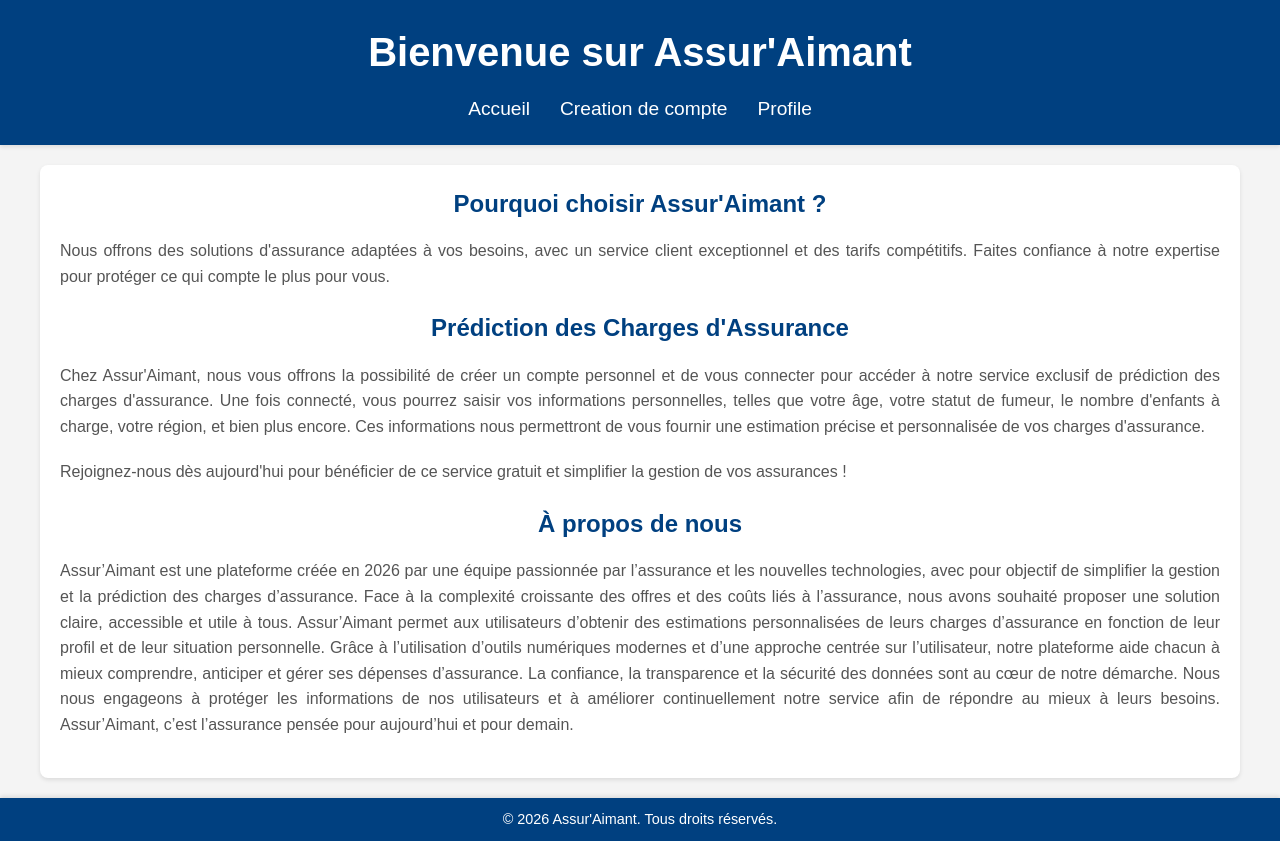
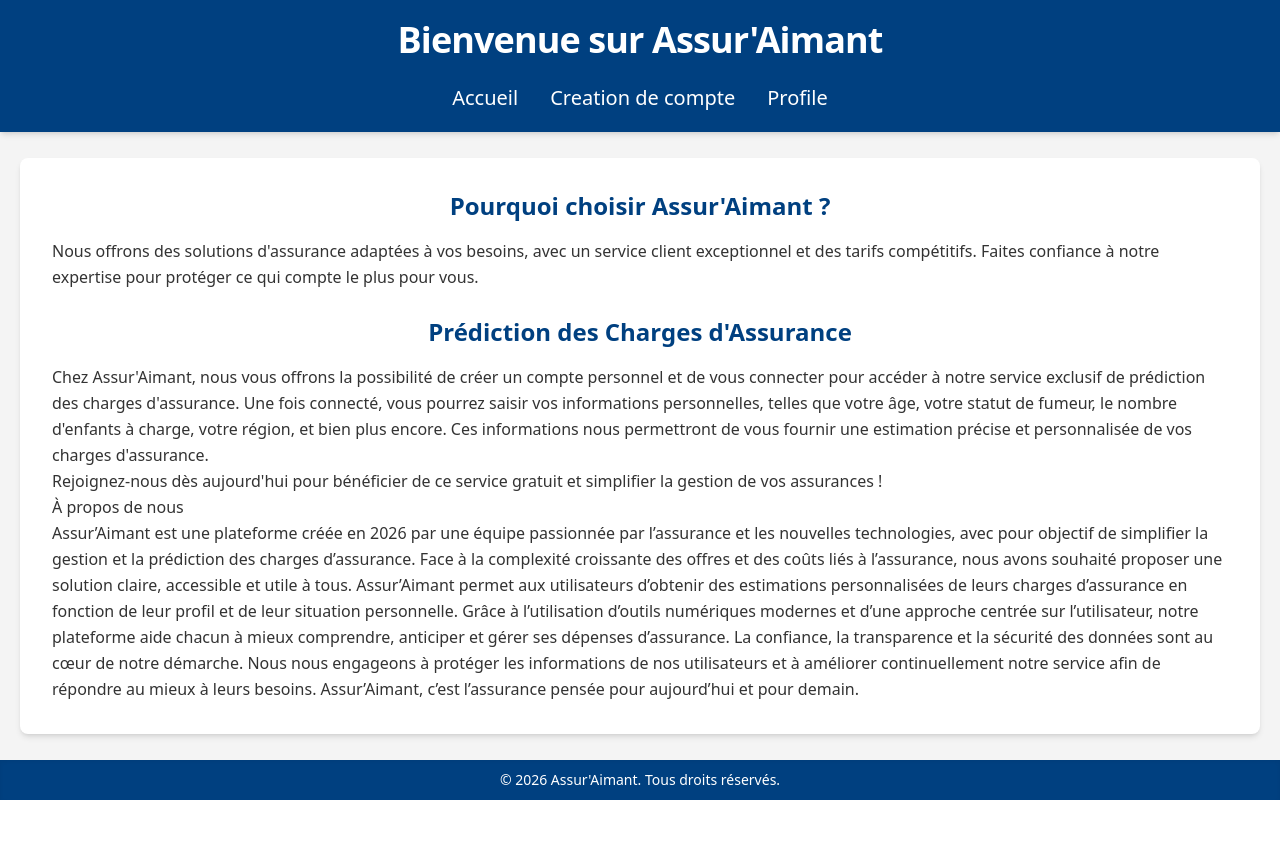
Before and after one commit to NICHIKU/Assurance_Django, a Django app: page / in a window 1280 px wide. After the commit the page ends 800 px from the top, so only its background shows below. Run offline with Django 5.2, Linux system fonts and the light colour scheme; some libraries are stand-ins or nearby versions.

Commit message:
feat(home,register): setup Tailwind CSS

```diff
--- a/AssurAimant/home/templates/home/home.html
+++ b/AssurAimant/home/templates/home/home.html
@@ -7,14 +7,16 @@
 <body>
     <main>
         {% block content %}
+        <div class="bg-white rounded-lg shadow-md p-8 w-full">
         <section>
-            <h2>Pourquoi choisir Assur'Aimant ?</h2>
+            <h2 class="text-2xl font-semibold text-[#004080] mb-4 text-center">Pourquoi choisir Assur'Aimant ?</h2>
             <p>Nous offrons des solutions d'assurance adaptées à vos besoins, avec un service client exceptionnel et des
                 tarifs compétitifs. Faites confiance à notre expertise pour protéger ce qui compte le plus pour vous.
             </p>
         </section>
+        <br>
         <section>
-            <h2>Prédiction des Charges d'Assurance</h2>
+            <h2 class="text-2xl font-semibold text-[#004080] mb-4 text-center">Prédiction des Charges d'Assurance</h2>
             <p>Chez Assur'Aimant, nous vous offrons la possibilité de créer un compte personnel et de vous connecter
                 pour accéder à notre service exclusif de prédiction des charges d'assurance. Une fois connecté, vous
                 pourrez saisir vos informations personnelles, telles que votre âge, votre statut de fumeur, le nombre
@@ -42,6 +44,7 @@
 
                 Assur’Aimant, c’est l’assurance pensée pour aujourd’hui et pour demain.</p>
         </section>
+        </div>
         {% endblock %}
     </main>
 </body>
--- a/AssurAimant/static/css/style.css
+++ /dev/null
@@ -1,123 +0,0 @@
-/* Global Styles */
-* {
-    margin: 0;
-    padding: 0;
-    box-sizing: border-box;
-}
-body {
-    font-family: 'Arial', sans-serif;
-    background-color: #f4f4f4;
-    color: #333;
-    line-height: 1.6;
-    padding: 0;
-    margin: 0;
-    min-height: 100vh;
-    display: flex;
-    flex-direction: column;
-}
-main {
-    flex: 1;
-    padding: 20px;
-}
-header {
-    background: #004080;
-    color: #fff;
-    padding: 20px 0;
-    text-align: center;
-    box-shadow: 0 2px 4px rgba(0, 0, 0, 0.1);
-}
-
-header h1 {
-    font-size: 2.5em;
-    font-weight: bold;
-    margin-bottom: 10px;
-}
-
-header nav ul {
-    display: flex;
-    justify-content: center;
-    list-style: none;
-    margin-top: 10px;
-}
-
-header nav ul li {
-    margin: 0 15px;
-}
-
-header nav ul li a {
-    color: #fff;
-    text-decoration: none;
-    font-size: 1.2em;
-    transition: color 0.3s ease;
-}
-
-header nav ul li a:hover {
-    color: #ffcc00;
-}
-
-footer {
-    background: #004080;
-    color: #fff;
-    text-align: center;
-    padding: 10px 0;
-    margin-top: auto;
-    box-shadow: 0 -2px 4px rgba(0, 0, 0, 0.1);
-    flex-shrink: 0;
-}
-
-footer p {
-    font-size: 0.9em;
-}
-
-main {
-    padding: 20px;
-    max-width: 1200px;
-    margin: 20px auto;
-    background: #fff;
-    border-radius: 8px;
-    box-shadow: 0 2px 4px rgba(0, 0, 0, 0.1);
-    flex: 1;
-    overflow: hidden;
-}
-
-section h2 {
-    color: #004080;
-    margin-bottom: 15px;
-    text-align: center;
-}
-
-main p {
-    margin-bottom: 20px;
-    color: #555;
-    text-align: justify;
-}
-
-main ul {
-    list-style: none;
-    padding: 0;
-    display: flex;
-    flex-wrap: wrap;
-    justify-content: space-between;
-}
-
-main ul li {
-    background-color: #f9f9f9;
-    margin: 10px;
-    padding: 20px;
-    border: 1px solid #ddd;
-    border-radius: 8px;
-    box-shadow: 0 2px 4px rgba(0, 0, 0, 0.1);
-    flex: 1 1 calc(30% - 20px);
-    max-width: calc(30% - 20px);
-    transition: transform 0.3s ease, box-shadow 0.3s ease;
-}
-
-main ul li:hover {
-    transform: translateY(-5px);
-    box-shadow: 0 4px 8px rgba(0, 0, 0, 0.2);
-}
-
-main ul li h3 {
-    color: #007BFF;
-    margin-bottom: 10px;
-}
--- a/AssurAimant/templates/base.html
+++ b/AssurAimant/templates/base.html
@@ -7,28 +7,29 @@
     <meta charset="UTF-8">
     <meta name="viewport" content="width=device-width, initial-scale=1.0">
 
+    <script src="https://cdn.tailwindcss.com"></script>
     <link rel="stylesheet" href="{% static 'css/style.css' %}">
 
     <title>{% block title %}Assur'Aimant{% endblock %}</title>
 </head>
-<body>
-    <header>
-        <h1>Bienvenue sur Assur'Aimant</h1>
+<body class="min-h-screen flex flex-col font-sans bg-[#f4f4f4] text-[#333] leading-relaxed">
+    <header class="bg-[#004080] text-white py-5 text-center shadow-md">
+        <h1 class="text-4xl font-bold mb-6 text-center tracking-tight">Bienvenue sur Assur'Aimant</h1>
         <nav>{% block nav %}
-            <ul>
-                <li><a href="{% url 'home' %}">Accueil</a></li>
-                <li><a href="{% url 'register' %}">Creation de compte</a></li>
-                <li><a href="{% url 'profile' %}">Profile</a></li>
+            <ul class="flex justify-center items-center gap-8 list-none mt-4">
+                <li class="text-xl font-medium text-white hover:text-[#C1C1C1] transition-colors"><a href="{% url 'home' %}">Accueil</a></li>
+                <li class="text-xl font-medium text-white hover:text-[#C1C1C1] transition-colors"><a href="{% url 'register' %}">Creation de compte</a></li>
+                <li class="text-xl font-medium text-white hover:text-[#C1C1C1] transition-colors"><a href="{% url 'profile' %}">Profile</a></li>
             </ul>
         {% endblock %}</nav>
     </header>
-    <main>
+    <main class="flex-grow flex items-center justify-center p-5">
         {% block content %}
         {% endblock %}
     </main>
-    <footer>
+    <footer class="bg-[#004080] text-white text-center py-2.5 shadow-inner mt-auto">
         {% block footer %}
-            <p>&copy; 2026 Assur'Aimant. Tous droits réservés.</p>
+            <p class="text-sm">&copy; 2026 Assur'Aimant. Tous droits réservés.</p>
         {% endblock %}
     </footer>
 </body>
```
Also changed, not shown: AssurAimant/account/templates/account/register.html (+28 -9 lines).
